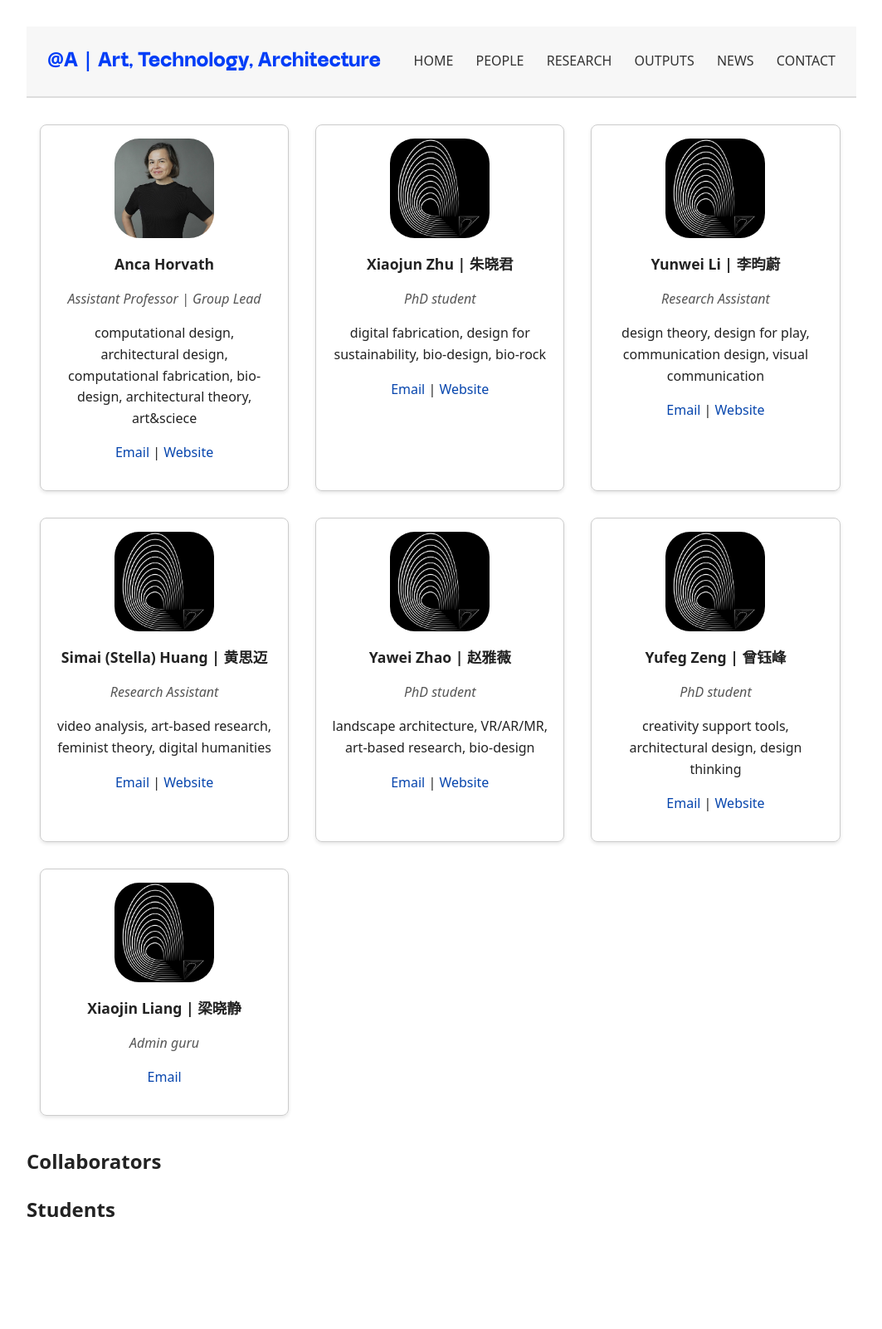
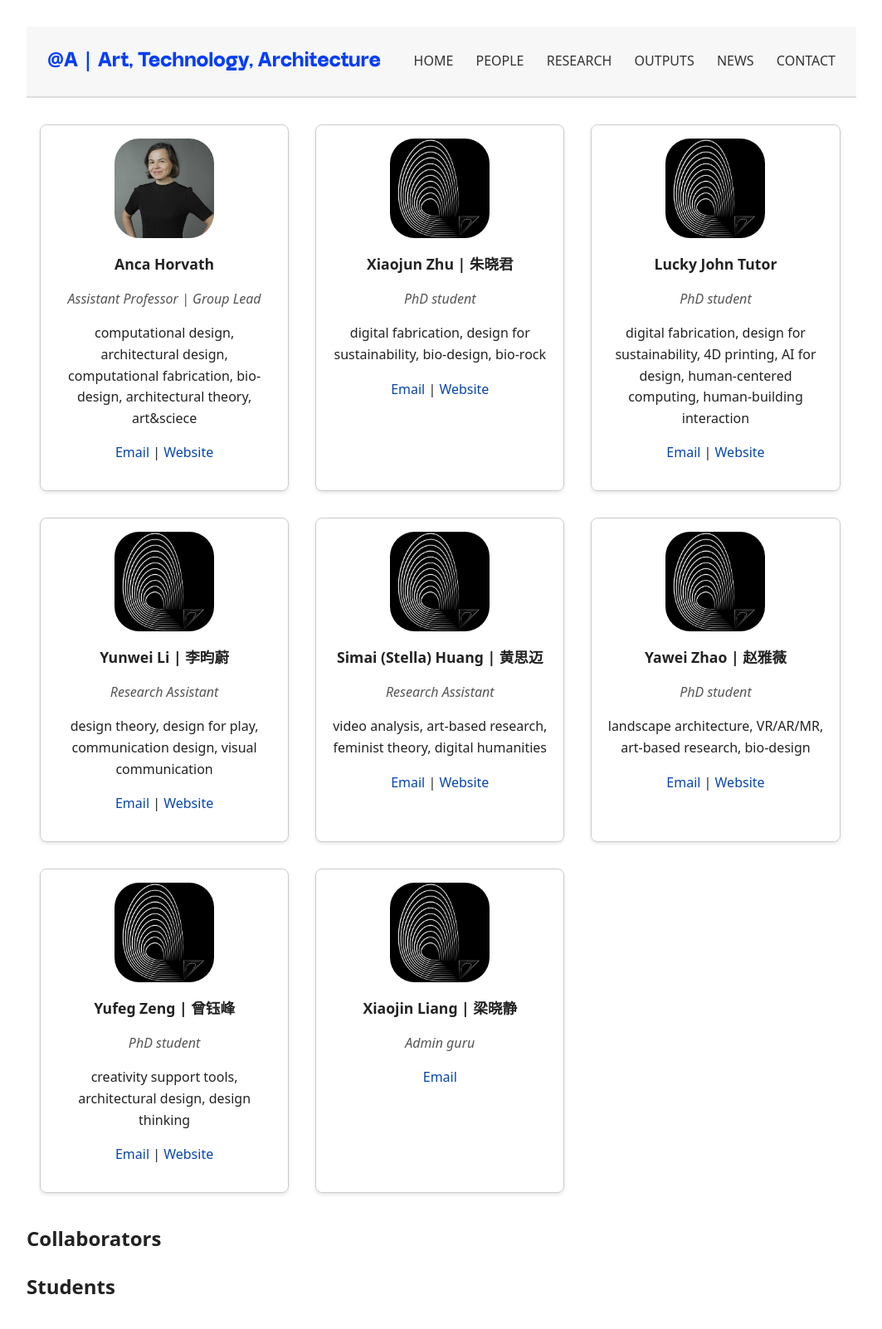
Before and after one commit to anqua/at-a, a Jekyll site: the page built from people.md, in a window 1280 px wide. Shown: the whole page at 83% size, without its empty margins (108-1171 px from the left). Built offline with Jekyll 4.4.1, drawn with Linux system fonts in a browser that asks for light colours; some web fonts are replaced; before the commit the page ends 1510 px from its top, so only the background shows below that.

Commit message:
Update people.yml

```diff
--- a/_data/people.yml
+++ b/_data/people.yml
@@ -11,6 +11,13 @@
   email: xzhu895@connect.hkust-gz.edu.cn
   website: https://anqua.github.io/at-a/
   research: "digital fabrication, design for sustainability, bio-design, bio-rock"
+
+- name: Lucky John Tutor
+  role: PhD student
+  photo: /at-a/assets/images/Logo_AtA.png
+  email: xzhu895@connect.hkust-gz.edu.cn
+  website: https://anqua.github.io/at-a/
+  research: "digital fabrication, design for sustainability, 4D printing, AI for design, human-centered computing, human-building interaction"
 
 - name: Yunwei Li | 李昀蔚
   role: Research Assistant
```
